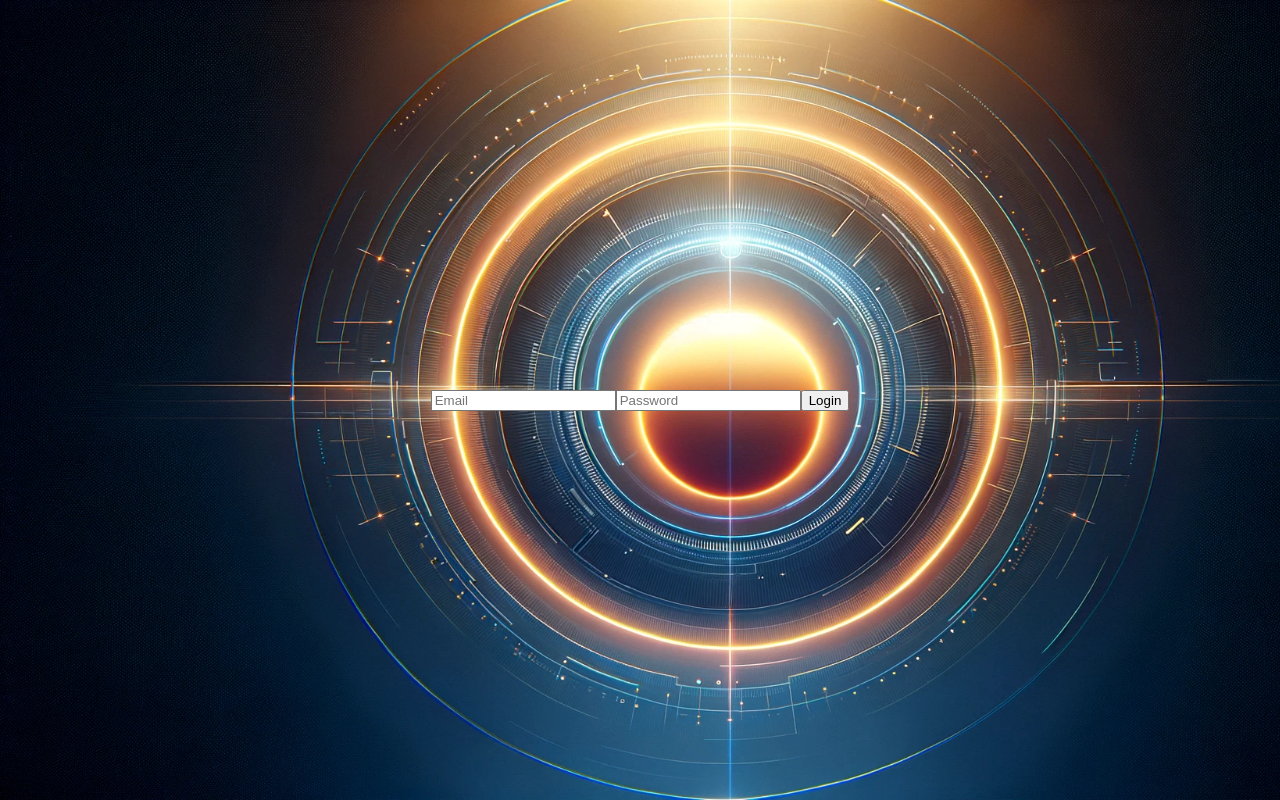
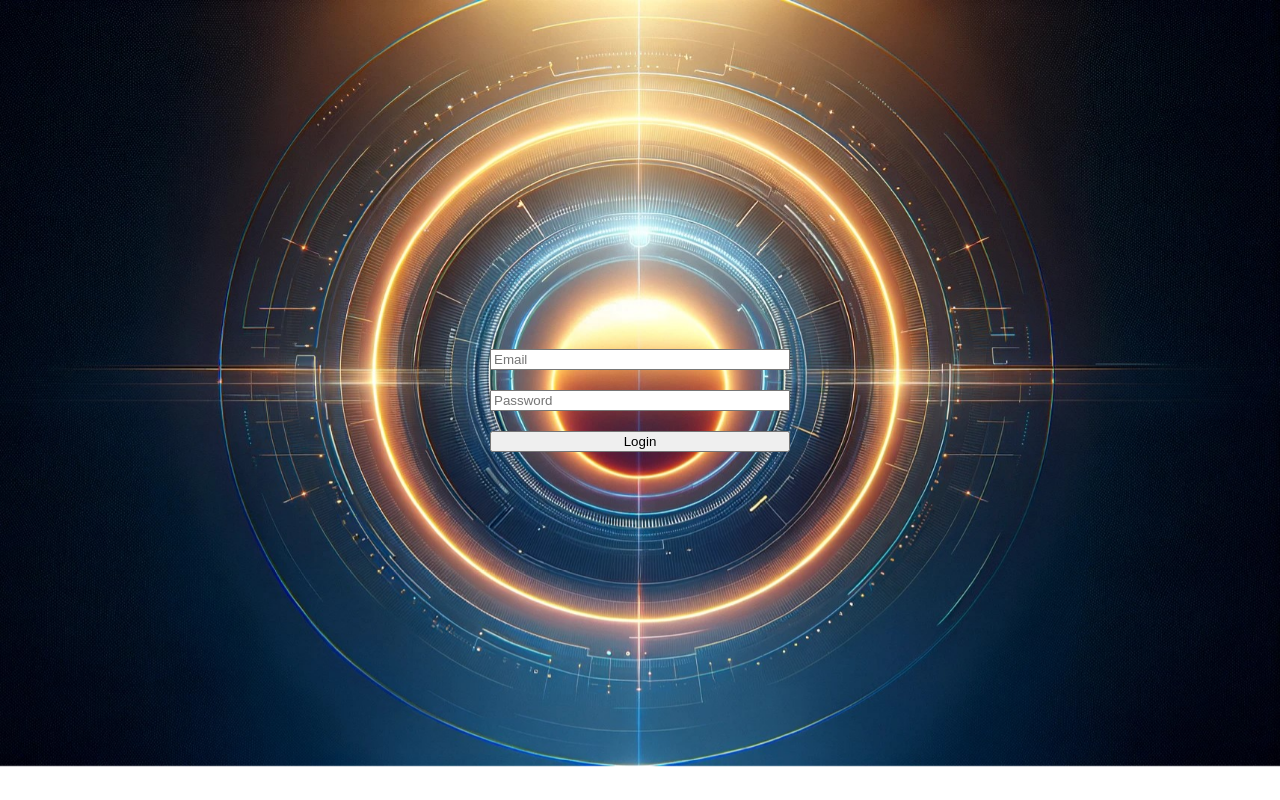
Before and after one commit to ericchecuz/reactPortfolio, a React (Create React App) app: page /login in a window 1280 px wide. Built offline with nearby package versions, Linux system fonts and the light colour scheme.

Commit message:
fix login css & add spinner login to loading wip form login w/ react library

```diff
--- a/src/pages/loginPage.js
+++ b/src/pages/loginPage.js
@@ -1,12 +1,20 @@
 // src/pages/LoginPage.js
 
-import React, { useState } from 'react';
+import React, { useState , useEffect} from 'react';
 import { auth } from '../firebase/firebaseConfig';
 import './styleLogin.css';
 
 function LoginPage() {
   const [email, setEmail] = useState('');
+  const [loading, setLoading] = useState(true);
   const [password, setPassword] = useState('');
+
+  useEffect(() => {
+    // Simula il caricamento o attendi il caricamento di eventuali risorse
+    const timer = setTimeout(() => setLoading(false), 5000); // 2 secondi per l'esempio
+    return () => clearTimeout(timer);
+  }, []);
+
 
   const signIn = async (e) => {
     e.preventDefault(); // Previeni il comportamento di submit di default
@@ -21,9 +29,16 @@ function LoginPage() {
   };
 
   return (
-    <div className='container-login'>
+    <div className="background-image">
+      {loading ? (
+        <div className='container-spinner'>
+          <div className="loading-animation"></div>
+          </div>  // Mostra l'animazione di caricamento
+      ) : (
+        // Una volta completato il caricamento, mostra il form di login
+        <div className='container-login fade-in'>
           <div className='container-form-login'>
-      <form onSubmit={signIn}>
+            <form className='form-login' onSubmit={signIn}>
               <input
                 type="email"
                 value={email}
@@ -42,6 +57,8 @@ function LoginPage() {
             </form>
           </div>
         </div>
+      )}
+    </div>
   );
 }
 
--- a/src/pages/styleLogin.css
+++ b/src/pages/styleLogin.css
@@ -1,12 +1,11 @@
 body {
-    background-image: url(../assets/login.png.webp);
+    /* background-image: url(../assets/login.png.jpg);
     background-size: cover;
-    background-repeat: no-repeat;
+    background-repeat: no-repeat; */
     display: flex;
     justify-content: center;
     align-items: center;
     /* Centra il contenuto verticalmente */
-    height: 100vh;
     /* Imposta l'altezza del body al 100% del viewport */
 }
 
@@ -15,5 +14,89 @@ body {
 }
 
 .container-form-login {
-    /* Aggiungi eventuali stili specifici al contenitore della form di login */
+    display: flex;
+    height: 100vh;
+    justify-content: center;
+    align-items: center;
 }
+
+.form-login {
+    display: flex;
+    width: 300px;
+    flex-direction: column;
+    gap: 20px
+}
+
+.background-image {
+    position: fixed;
+    /* o absolute, a seconda delle necessità */
+    left: 0;
+    top: 0;
+    width: 100%;
+    height: 100%;
+    background-image: url(../assets/login.png.jpg);
+    background-size: 100%;
+    background-repeat: no-repeat;
+    z-index: -1;
+}
+
+@keyframes spin {
+    0% {
+        transform: rotate(0deg);
+    }
+
+    100% {
+        transform: rotate(360deg);
+    }
+}
+
+@keyframes colorChange {
+
+
+    40% {
+        border-top-color: rgb(171, 95, 64);
+    }
+
+    60% {
+        border-top-color: rgb(255, 244, 160);
+    }
+
+    80% {
+        border-top-color: rgb(122, 169, 192);
+    }
+
+    100% {
+        border-top-color: rgb(235, 255, 255);
+    }
+}
+
+.loading-animation {
+    border: 40px solid rgba(255, 255, 255, 0.2);
+    border-radius: 50%;
+    width: 100px;
+    height: 100px;
+    animation: spin 1.5s linear infinite, colorChange 5s ease-in-out infinite;
+    position: absolute;
+    top: calc(58% + 5px);
+    left: calc(47% + 5px);
+    margin-top: -50px;
+    /* Metà dell'altezza */
+    margin-left: -50px;
+    /* Metà della larghezza */
+    z-index: 2;
+}
+
+.container-login.fade-in {
+    animation: fadeIn 2s;
+    animation-fill-mode: forwards;
+}
+
+@keyframes fadeIn {
+    from {
+        opacity: 0;
+    }
+
+    to {
+        opacity: 1;
+    }
+}
```
Also changed, not shown: src/assets/login.png.jpg (added). Lines whose indentation alone changed are shown as unchanged.
